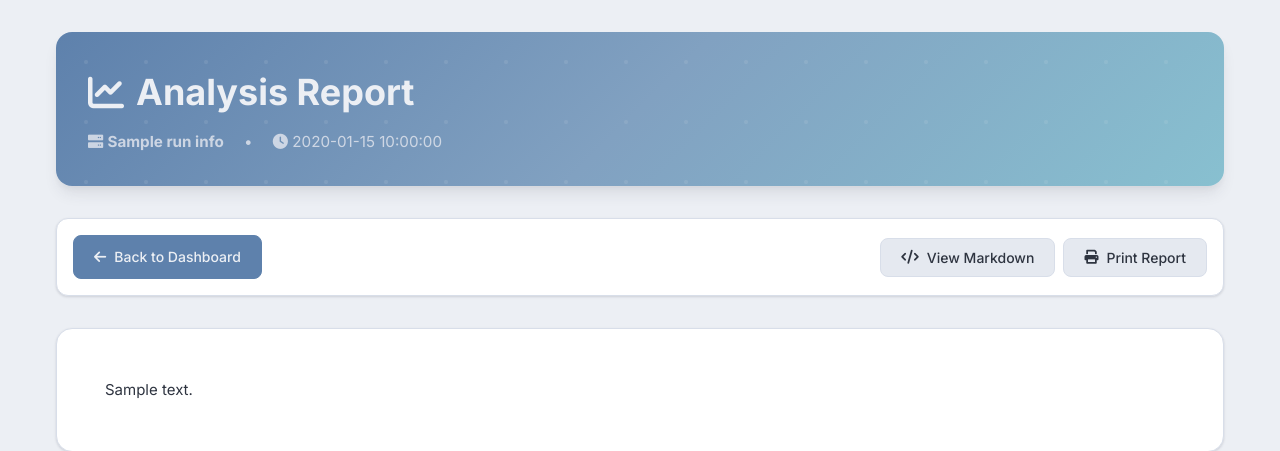
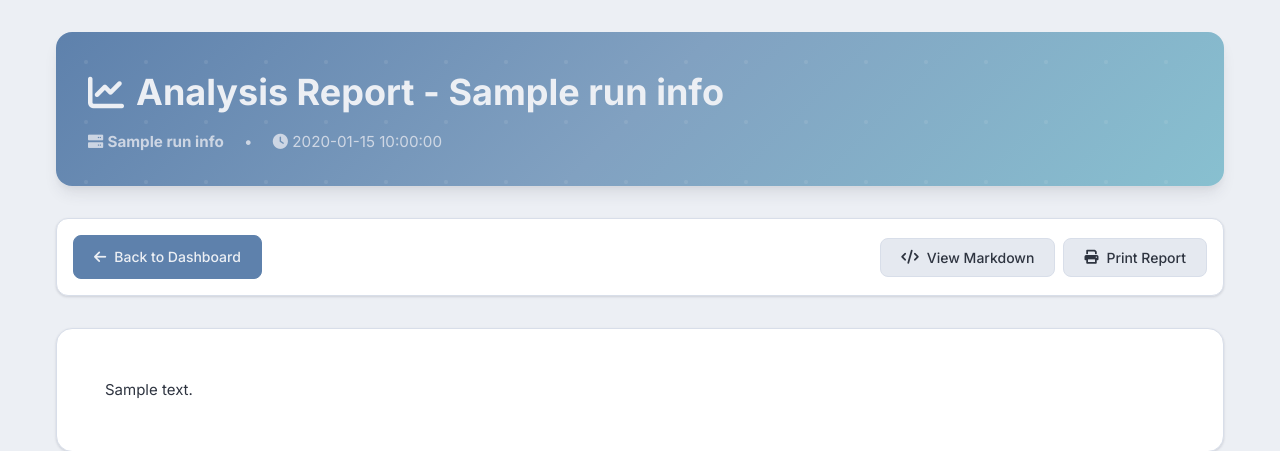
Before and after one commit to mamorett/sybilla, a FastAPI app: template templates/report.html in a window 1280 px wide. Shown: the top 451 px of the page. Run offline with FastAPI, Linux system fonts and the light colour scheme; the template is opened without the code that fills it: most values are stand-ins (such as "Sample title", 1, 10 or a date in 2020); parts of the project's set-up code (start-up, migrations or seed data) failed here and were passed over; some libraries are stand-ins or nearby versions.

Commit message:
fix template

```diff
--- a/templates/report.html
+++ b/templates/report.html
@@ -632,7 +632,11 @@
             <div class="content">
                 <h1>
                     <i class="fas fa-chart-line"></i>
-                    Analysis Report
+                    {% if run_info %}
+                        Analysis Report - {{ run_info.hostname }}
+                    {% else %}
+                        Oracle Cloud Infrastructure Log Analysis Report
+                    {% endif %}
                 </h1>
                 {% if run_info %}
                 <div class="meta">
```
